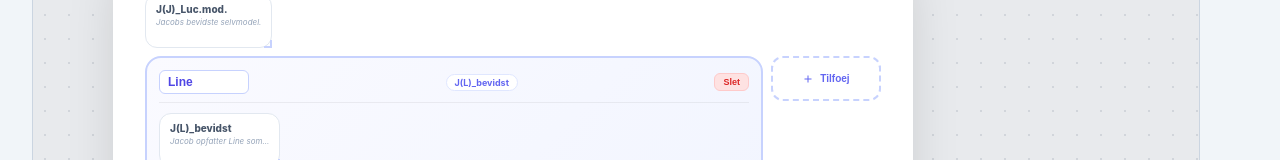
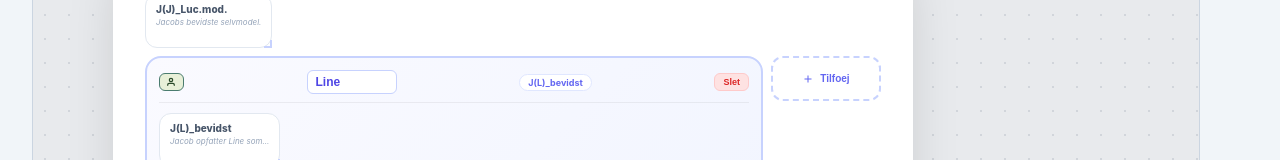
Before and after one commit to Eastwood747/SMFI-Nested-Actor-Antigravity, a plain HTML site: page index.html in a window 1280 px wide. Shown: the part 270-430 px from the top of the page. Drawn offline with Linux system fonts and the light colour scheme.

Commit message:
Feature: Integrate personality profile buttons into each holon and operator header

```diff
--- a/index.html
+++ b/index.html
@@ -179,6 +179,14 @@
         }
         .add-btn:hover { background: #f0f4ff; border-color: #818cf8; }
         .add-btn.sm { min-width: auto; min-height: auto; padding: 0.25rem 0.5rem; font-size: 9px; border-radius: 0.5rem; }
+        .actor-profile-btn {
+            background: #e8f0d8; border: 1px solid #4a7c6f; color: #2a4a2a;
+            padding: 0.2rem 0.4rem; border-radius: 0.375rem; font-size: 9px;
+            font-weight: 700; cursor: pointer; transition: all 0.15s; display: flex; align-items: center; gap: 0.25rem;
+        }
+        .actor-profile-btn:hover { background: #d8e6c0; transform: scale(1.05); }
+        .actor-profile-btn svg { width: 10px; height: 10px; }
+
 
         /* Resize */
         .resize-handle { position: absolute; z-index: 10; }
@@ -2427,6 +2435,7 @@ function renderField(nesting, fieldActors, depth) {
         const cn = N(nesting, a.name, '_bevidst');
         return '<div class="actor-container" data-depth="' + depth + '">' +
             '<div class="actor-container-header">' +
+                '<button class="actor-profile-btn" onclick="event.stopPropagation();openPersonality(\'' + a.name.replace(/'/g, "\\'") + '\')" title="Profil: ' + a.name + '"><svg viewBox="0 0 24 24" fill="none" stroke="currentColor" stroke-width="3"><path d="M20 21v-2a4 4 0 0 0-4-4H8a4 4 0 0 0-4 4v2"/><circle cx="12" cy="7" r="4"/></svg></button>' +
                 '<input type="text" class="actor-name-input" value="' + a.name + '" ' +
                     'onchange="renameActor(\'' + a.id + '\',this.value)" onclick="event.stopPropagation()" placeholder="Navn">' +
                 '<span class="actor-notation-badge">' + cn + '</span>' +
```
